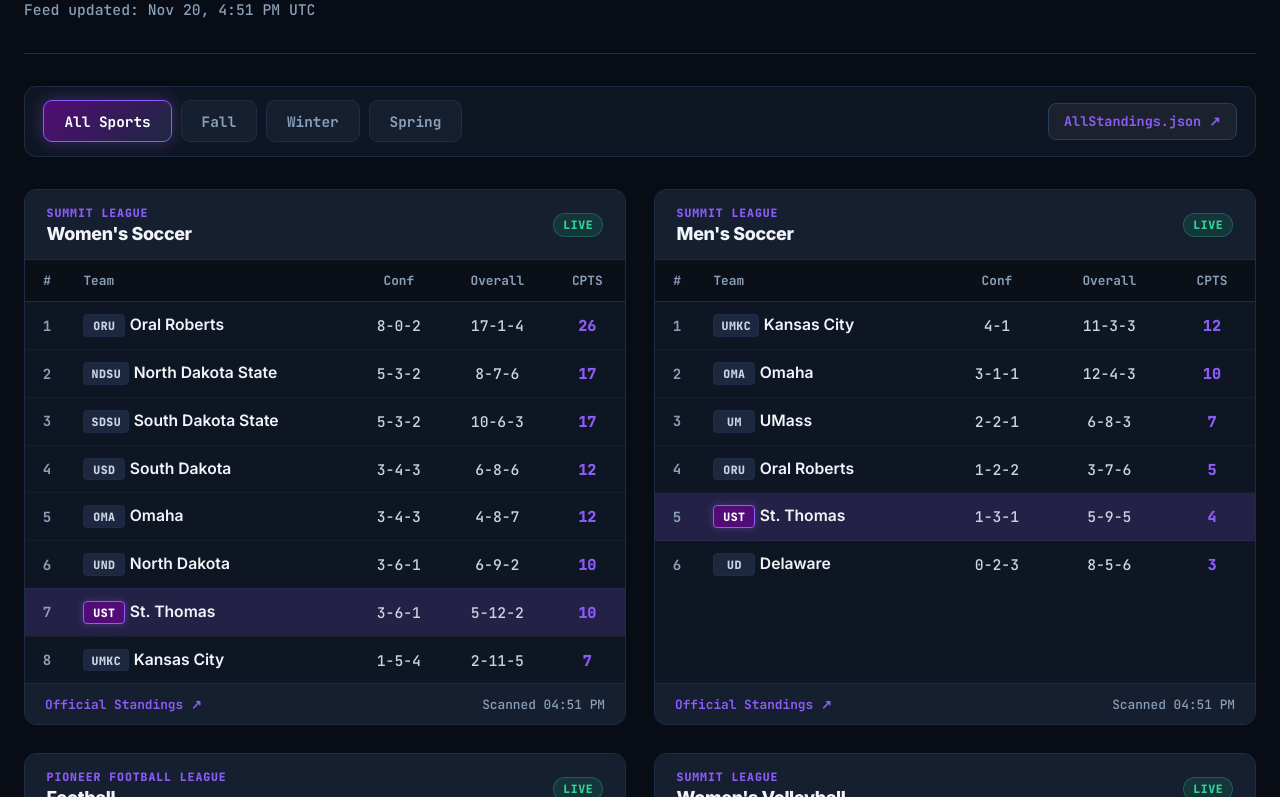
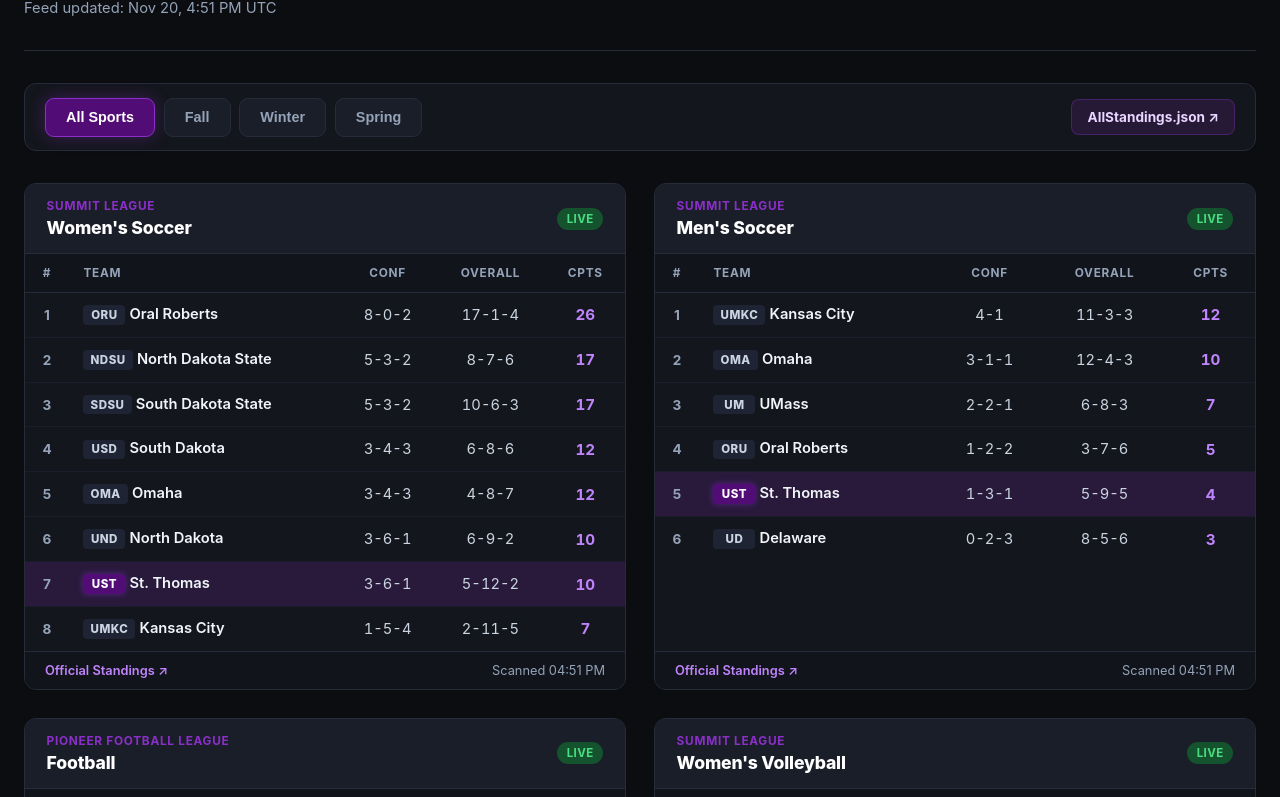
Before and after one commit to TAPbot-Xpression/TAPstandings, a plain HTML site: page docs/index.html in a window 1280 px wide. Shown: the part 108-905 px from the top of the page. Drawn offline with Linux system fonts and the light colour scheme.

Commit message:
Update index.html

```diff
--- a/docs/index.html
+++ b/docs/index.html
@@ -5,36 +5,31 @@
   <meta name="viewport" content="width=device-width, initial-scale=1.0" />
   <title>TAPbot - Tommie Athletics Standings</title>
 
-  <!-- Typography matching Basketball Stats -->
-  <link rel="preconnect" href="https://fonts.googleapis.com" />
-  <link rel="preconnect" href="https://fonts.gstatic.com" crossorigin />
-  <link href="https://fonts.googleapis.com/css2?family=Inter:wght@400;500;600;700;800;900&family=JetBrains+Mono:wght@500;700;800&display=swap" rel="stylesheet" />
-
   <style>
     :root {
-      --bg:             #080c14;
-      --surface:        #0f1623;
-      --surface-2:      #161f30;
-      --surface-3:      #1d2840;
-      --border:         #1e2d47;
-      --border-light:   #2a3d5c;
+      --bg:             #0c0d10;
+      --surface:        #14161d;
+      --surface-2:      #1a1e28;
+      --surface-3:      #222736;
+      --border:         #262c3a;
+      --border-light:   #3b4254;
 
-      /* St. Thomas Purple Theme */
+      /* St. Thomas Theme Accents */
       --team-primary:   #510C76;
-      --team-accent:    #8b5cf6;
-      --team-glow:      rgba(139, 92, 246, 0.35);
-      --team-light:     #ddd6fe;
-      --ust-highlight:  rgba(139, 92, 246, 0.16);
+      --team-accent:    #8b2fc9;
+      --team-glow:      rgba(139, 47, 201, 0.35);
+      --team-light:     #e9d5ff;
+      --ust-highlight:  rgba(139, 47, 201, 0.18);
 
-      --text:           #e8edf5;
-      --text-muted:     #8a9fb8;
-      --text-faint:     #4d627d;
+      --text:           #e2e8f0;
+      --text-muted:     #94a3b8;
+      --text-faint:     #64748b;
 
-      --badge-ok-bg:    rgba(16, 185, 129, 0.15);
-      --badge-ok-txt:   #34d399;
-      --badge-stale-bg: rgba(245, 158, 11, 0.15);
-      --badge-stale-txt:#fbbf24;
-      --badge-error-bg: rgba(239, 68, 68, 0.15);
+      --badge-ok-bg:    #14532d;
+      --badge-ok-txt:   #4ade80;
+      --badge-stale-bg: #713f12;
+      --badge-stale-txt:#fde047;
+      --badge-error-bg: #450a0a;
       --badge-error-txt:#f87171;
 
       --radius:         12px;
@@ -48,10 +43,9 @@
     }
 
     body {
+      font-family: -apple-system, BlinkMacSystemFont, "Segoe UI", Roboto, Helvetica, Arial, sans-serif;
       background: var(--bg);
       color: var(--text);
-      font-family: 'Inter', sans-serif;
-      font-size: 16px;
       min-height: 100vh;
       padding: 2.5rem 1.5rem 4.5rem;
     }
@@ -61,7 +55,7 @@
       margin: 0 auto;
     }
 
-    /* ── Header (Matching Summit League Basketball Stats) ───────────────────── */
+    /* ── Header (Title format & styling matching Basketball Stats) ───────────── */
     header {
       padding-bottom: 2rem;
       border-bottom: 1px solid var(--border);
@@ -76,7 +70,7 @@
     .wordmark {
       display: flex;
       flex-direction: column;
-      gap: 0.4rem;
+      gap: 0.35rem;
       min-width: 0;
       flex: 1 1 auto;
     }
@@ -87,21 +81,19 @@
       letter-spacing: 0.15em;
       text-transform: uppercase;
       color: var(--team-accent);
-      font-family: 'JetBrains Mono', monospace;
     }
 
     h1 {
       font-size: clamp(1.45rem, 2.4vw, 2.2rem);
       font-weight: 900;
-      letter-spacing: -0.03em;
+      letter-spacing: -0.02em;
       line-height: 1.15;
-      color: #f1f5f9;
+      color: #ffffff;
     }
 
     .meta {
       font-size: 0.92rem;
       color: var(--text-muted);
-      font-family: 'JetBrains Mono', monospace;
       text-align: left;
       margin-top: 0.2rem;
       line-height: 1.4;
@@ -115,7 +107,7 @@
       justify-content: space-between;
       gap: 1rem;
       margin-bottom: 2rem;
-      padding: 0.85rem 1.15rem;
+      padding: 0.85rem 1.25rem;
       background: var(--surface);
       border: 1px solid var(--border);
       border-radius: var(--radius);
@@ -134,7 +126,6 @@
       color: var(--text-muted);
       padding: 0.65rem 1.25rem;
       border-radius: 9px;
-      font-family: 'JetBrains Mono', monospace;
       font-size: 0.9rem;
       font-weight: 700;
       cursor: pointer;
@@ -146,30 +137,29 @@
     }
 
     .filter-btn:hover:not(.active) {
-      color: var(--text);
+      color: #ffffff;
       background: var(--surface-3);
       border-color: var(--border-light);
     }
 
     .filter-btn.active {
-      background: linear-gradient(135deg, var(--team-primary) 0%, var(--surface-3) 100%);
+      background: var(--team-primary);
       border-color: var(--team-accent);
       color: #ffffff;
       box-shadow: 0 0 16px var(--team-glow);
     }
 
-    /* Compact site link button matching basketball stats */
+    /* JSON link matching Basketball stats compact button format */
     .site-link-btn {
       display: inline-flex;
       align-items: center;
       gap: 0.35rem;
       padding: 0.55rem 0.95rem;
       border-radius: 8px;
-      background: rgba(255, 255, 255, 0.05);
-      border: 1px solid var(--border-light);
-      color: var(--team-accent);
-      font-family: 'JetBrains Mono', monospace;
-      font-size: 0.84rem;
+      background: rgba(139, 47, 201, 0.15);
+      border: 1px solid rgba(139, 47, 201, 0.35);
+      color: var(--team-light);
+      font-size: 0.85rem;
       font-weight: 700;
       text-decoration: none;
       transition: all 0.15s ease;
@@ -177,7 +167,7 @@
     }
 
     .site-link-btn:hover {
-      background: var(--team-accent);
+      background: var(--team-primary);
       color: #ffffff;
       border-color: var(--team-accent);
       box-shadow: 0 0 12px var(--team-glow);
@@ -226,34 +216,31 @@
     }
 
     .card-league {
-      font-size: 0.72rem;
-      font-weight: 800;
+      font-size: 0.74rem;
+      font-weight: 700;
       text-transform: uppercase;
-      letter-spacing: 0.08em;
+      letter-spacing: 0.06em;
       color: var(--team-accent);
-      font-family: 'JetBrains Mono', monospace;
     }
 
     .card-title {
-      font-size: 1.12rem;
+      font-size: 1.1rem;
       font-weight: 800;
-      color: #f1f5f9;
-      letter-spacing: -0.02em;
+      color: #ffffff;
+      letter-spacing: -0.01em;
     }
 
     .badge {
       font-size: 0.72rem;
-      padding: 0.22rem 0.58rem;
+      padding: 0.25rem 0.6rem;
       border-radius: 999px;
-      font-weight: 800;
-      letter-spacing: 0.05em;
+      font-weight: 700;
+      letter-spacing: 0.04em;
       text-transform: uppercase;
-      font-family: 'JetBrains Mono', monospace;
-      border: 1px solid transparent;
     }
-    .badge-ok     { background: var(--badge-ok-bg); color: var(--badge-ok-txt); border-color: rgba(52, 211, 153, 0.25); }
-    .badge-stale  { background: var(--badge-stale-bg); color: var(--badge-stale-txt); border-color: rgba(251, 191, 36, 0.25); }
-    .badge-error  { background: var(--badge-error-bg); color: var(--badge-error-txt); border-color: rgba(248, 113, 113, 0.25); }
+    .badge-ok     { background: var(--badge-ok-bg); color: var(--badge-ok-txt); }
+    .badge-stale  { background: var(--badge-stale-bg); color: var(--badge-stale-txt); }
+    .badge-error  { background: var(--badge-error-bg); color: var(--badge-error-txt); }
 
     /* ── Standings Table ─────────────────────────────────────────────────────── */
     .table-wrap {
@@ -265,15 +252,16 @@
     table {
       width: 100%;
       border-collapse: collapse;
-      font-size: 0.98rem;
+      font-size: 0.92rem;
     }
 
     thead th {
-      background: rgba(0, 0, 0, 0.3);
+      background: #11141b;
       color: var(--text-muted);
-      font-family: 'JetBrains Mono', monospace;
-      font-size: 0.8rem;
+      font-size: 0.74rem;
       font-weight: 700;
+      text-transform: uppercase;
+      letter-spacing: 0.06em;
       padding: 0.75rem 0.9rem;
       border-bottom: 1px solid var(--border);
       white-space: nowrap;
@@ -285,7 +273,7 @@
     }
 
     tbody tr {
-      border-bottom: 1px solid rgba(255, 255, 255, 0.03);
+      border-bottom: 1px solid #1a1e2a;
       transition: background 0.15s;
     }
 
@@ -294,7 +282,7 @@
     }
 
     tbody tr:hover {
-      background: rgba(255, 255, 255, 0.025);
+      background: #1c212e;
     }
 
     /* St. Thomas Row Highlight */
@@ -310,13 +298,11 @@
     td {
       padding: 0.75rem 0.9rem;
       vertical-align: middle;
-      font-family: 'Inter', sans-serif;
     }
 
     td.rank {
       color: var(--text-muted);
-      font-family: 'JetBrains Mono', monospace;
-      font-size: 0.88rem;
+      font-size: 0.85rem;
       font-weight: 700;
       text-align: center;
       width: 44px;
@@ -333,13 +319,11 @@
     }
 
     .team-acronym {
-      font-family: 'JetBrains Mono', monospace;
       font-size: 0.72rem;
       font-weight: 800;
       padding: 0.18rem 0.45rem;
       border-radius: 4px;
-      background: var(--surface-3);
-      border: 1px solid var(--border);
+      background: #1e2433;
       color: #cbd5e1;
       letter-spacing: 0.04em;
       display: inline-block;
@@ -349,9 +333,8 @@
 
     .highlight-ust .team-acronym {
       background: var(--team-primary);
-      border-color: var(--team-accent);
       color: #ffffff;
-      box-shadow: 0 0 8px var(--team-glow);
+      box-shadow: 0 0 6px rgba(139, 47, 201, 0.5);
     }
 
     .team-name {
@@ -362,7 +345,7 @@
 
     td.record {
       text-align: center;
-      font-family: 'JetBrains Mono', monospace;
+      font-variant-numeric: tabular-nums;
       font-size: 0.92rem;
       color: #cbd5e1;
       white-space: nowrap;
@@ -370,10 +353,10 @@
 
     td.pts-col {
       text-align: center;
-      font-family: 'JetBrains Mono', monospace;
+      font-variant-numeric: tabular-nums;
       font-size: 0.95rem;
-      font-weight: 800;
-      color: var(--team-accent);
+      font-weight: 700;
+      color: #c084fc;
       white-space: nowrap;
     }
 
@@ -387,9 +370,9 @@
       align-items: center;
       justify-content: center;
       gap: 0.15rem;
-      font-family: 'JetBrains Mono', monospace;
       font-size: 0.72rem;
-      font-weight: 800;
+      font-weight: 700;
+      font-variant-numeric: tabular-nums;
       padding: 0.15rem 0.45rem;
       border-radius: 4px;
     }
@@ -415,11 +398,10 @@
 
     .poll-date-badge {
       display: inline-block;
-      font-family: 'JetBrains Mono', monospace;
       font-size: 0.72rem;
-      font-weight: 700;
+      font-weight: 600;
       color: var(--text-muted);
-      background: rgba(255, 255, 255, 0.05);
+      background: rgba(148, 163, 184, 0.12);
       border: 1px solid var(--border);
       padding: 0.12rem 0.5rem;
       border-radius: 999px;
@@ -431,19 +413,18 @@
     .card-footer {
       padding: 0.7rem 1.25rem;
       font-size: 0.8rem;
-      font-family: 'JetBrains Mono', monospace;
       color: var(--text-muted);
       border-top: 1px solid var(--border);
       display: flex;
       align-items: center;
       justify-content: space-between;
-      background: var(--surface-2);
+      background: #11141b;
     }
 
     .card-footer a {
-      color: var(--team-accent);
+      color: #c084fc;
       text-decoration: none;
-      font-weight: 700;
+      font-weight: 600;
       transition: color 0.15s ease;
     }
 
@@ -472,7 +453,6 @@
       text-align: center;
       font-size: 0.92rem;
       color: var(--text-muted);
-      font-family: 'JetBrains Mono', monospace;
     }
 
     footer a {
@@ -553,8 +533,12 @@
       "wbball",
       "mbball",
       // Spring
+      "baseball",
       "summit_193",
-      "summit_195"
+      "bsb",
+      "softball",
+      "summit_195",
+      "sball"
     ];
 
     // Season category mapping
@@ -571,9 +555,13 @@
       uscho_mens_poll: "winter",
       wbball: "winter",
       mbball: "winter",
-      // Spring
+      // Spring (Direct ID mappings for Baseball & Softball)
       summit_193: "spring",
-      summit_195: "spring"
+      baseball: "spring",
+      bsb: "spring",
+      summit_195: "spring",
+      softball: "spring",
+      sball: "spring"
     };
 
     async function loadData() {
@@ -611,8 +599,44 @@
       }
     }
 
-    function getSeasonCategory(sportId) {
-      return SEASON_MAP[sportId] || "other";
+    // Determine season category with robust fallback checks on sport name
+    function getSeasonCategory(sportId, sportObj) {
+      if (SEASON_MAP[sportId]) return SEASON_MAP[sportId];
+
+      const name = (sportObj && sportObj.name ? sportObj.name : sportId).toLowerCase();
+
+      // Spring sports detection
+      if (
+        name.includes("baseball") ||
+        name.includes("softball") ||
+        name.includes("track") ||
+        name.includes("golf") ||
+        name.includes("tennis") ||
+        sportId.startsWith("summit_19")
+      ) {
+        return "spring";
+      }
+
+      // Winter sports detection
+      if (
+        name.includes("hockey") ||
+        name.includes("basketball") ||
+        name.includes("swim")
+      ) {
+        return "winter";
+      }
+
+      // Fall sports detection
+      if (
+        name.includes("soccer") ||
+        name.includes("football") ||
+        name.includes("volleyball") ||
+        name.includes("cross country")
+      ) {
+        return "fall";
+      }
+
+      return "other";
     }
 
     // Clean and normalize table titles per specifications
@@ -653,7 +677,7 @@
 
       const filtered = sortedKeys.filter(id => {
         if (activeFilter === "all") return true;
-        return getSeasonCategory(id) === activeFilter;
+        return getSeasonCategory(id, sportsData[id]) === activeFilter;
       });
 
       if (filtered.length === 0) {
```
